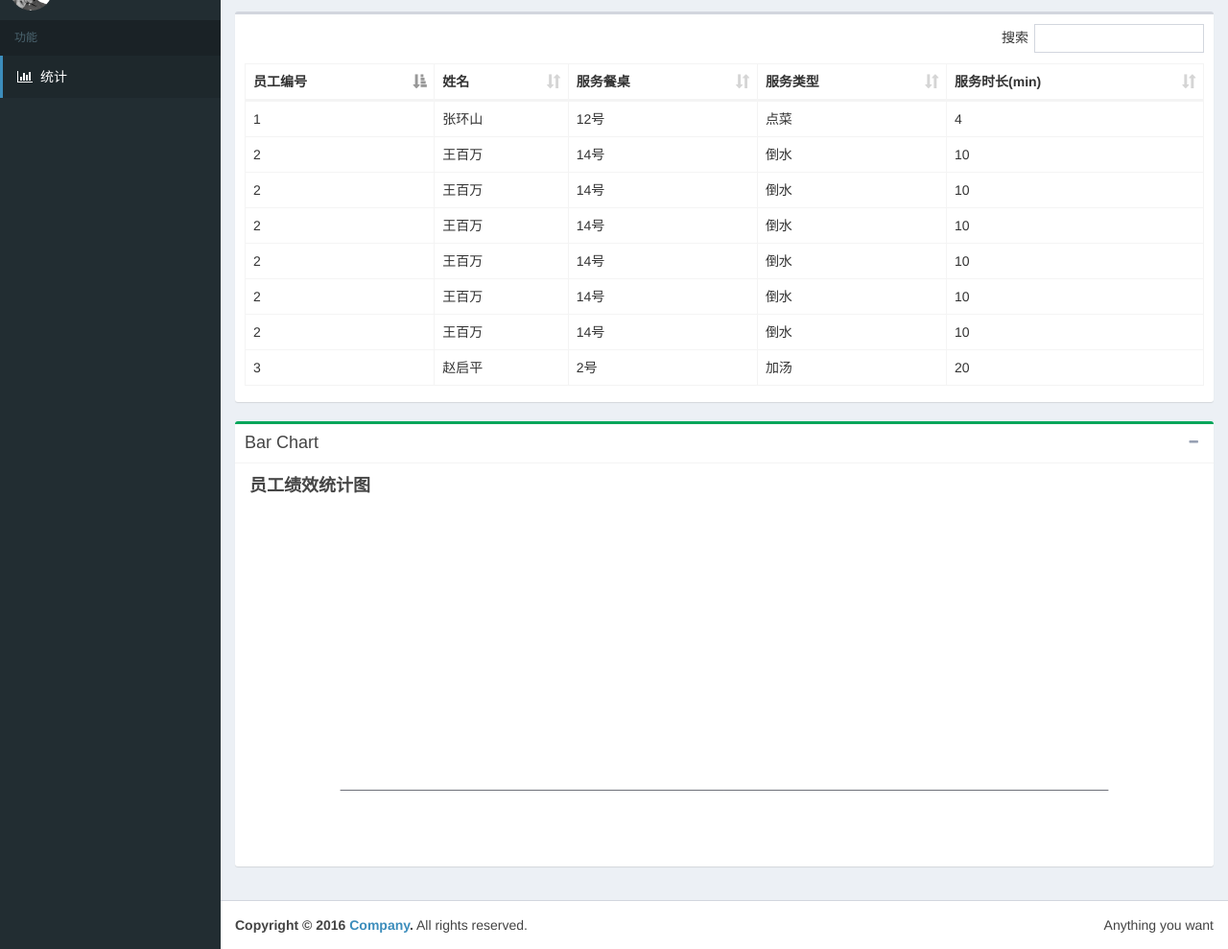
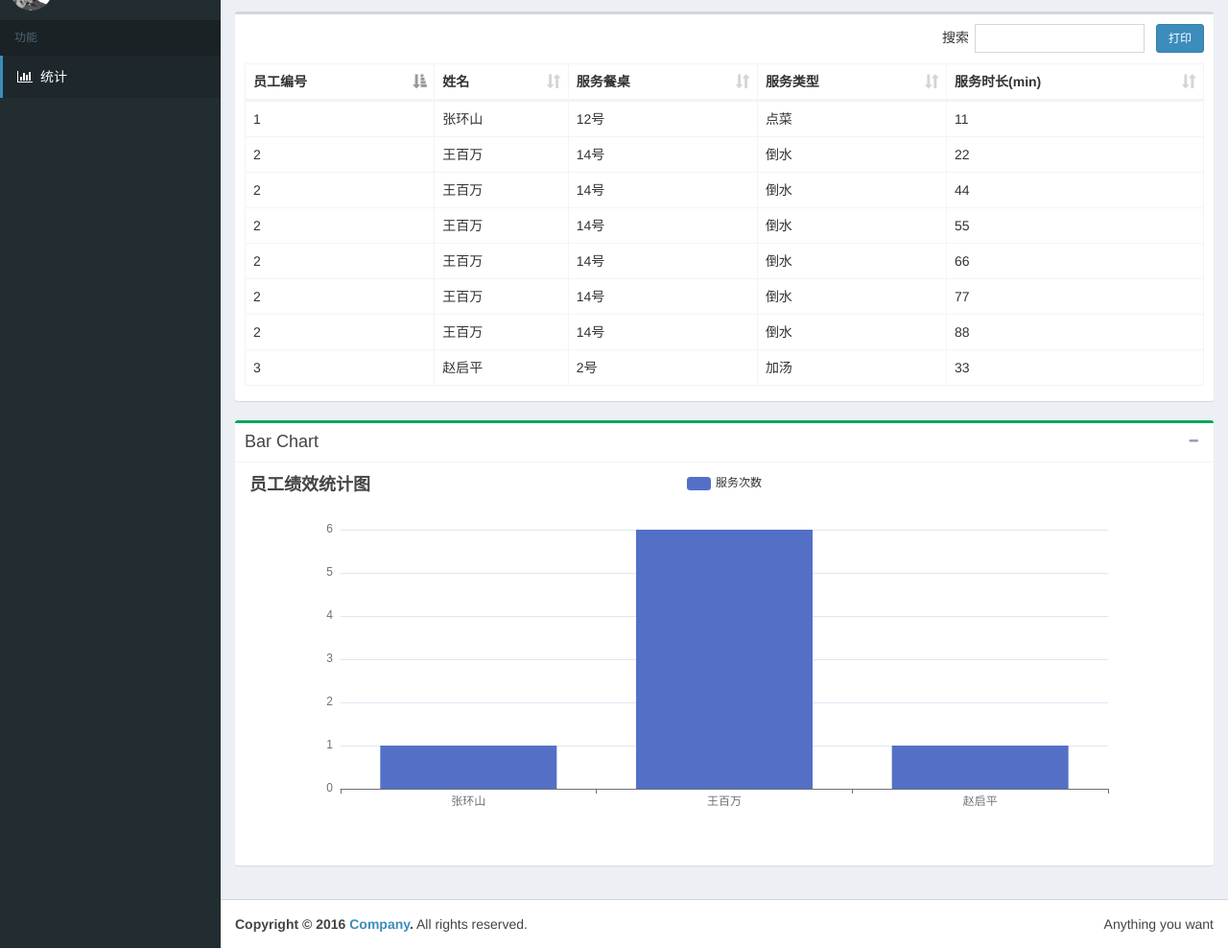
Before and after one commit to zqhGeek/ReportSystem_web, a plain HTML site: page html/starter.html in a window 1280 px wide. Shown: the part 94-1083 px from the top of the page at 96% size. Drawn offline with nearby package versions, Linux system fonts and the light colour scheme; a web font is replaced by a local one.

Commit message:
修改数据处理

```diff
--- a/html/starter.html
+++ b/html/starter.html
@@ -59,7 +59,7 @@ desired effect
     <header class="main-header">
 
         <!-- Logo -->
-        <a href="index2.html" class="logo">
+        <a href="starter.html" class="logo">
             <!-- mini logo for sidebar mini 50x50 pixels -->
             <span class="logo-mini"><b>点</b>餐</span>
             <!-- logo for regular state and mobile devices -->
@@ -162,9 +162,9 @@ desired effect
             <div class="row">
                 <div class="col-xs-12">
                     <div class="box">
+                        <!-- /.box-body -->
+                        <div class="box-body" style="min-height: 200px">
 
-                        <!-- /.box-body -->
-                        <div class="box-body">
                             <table id="example1" class="table table-bordered table-hover dataTable" width="100%"
                                    role="grid" aria-describedby="example2_info">
                                 <thead>
@@ -180,6 +180,9 @@ desired effect
 
                                 </tbody>
                             </table>
+                            <div class="overlay">
+                                <i class="fa fa-refresh fa-spin"></i>
+                            </div>
                         </div>
                         <!-- /.box-body -->
                     </div>
@@ -318,8 +321,121 @@ desired effect
 <!-- 引入 ECharts 文件 -->
 <script src="../js/echarts.js"></script>
 <script>
+    let time_array = [];
+    let json_data;
     $(function () {
+//        initDataBaseTable();
+        // 基于准备好的dom，初始化echarts实例
+        let myChart = echarts.init(document.getElementById('chart_main'));
+        initChart(myChart);
+
+
+        $.getJSON("../data/data.txt", function (json) {
+            json_data = json;
+            $.each(json, function (i, field) {
+                time_array.push(field.time);
+            });
+            time_array.sort(function (a, b) {
+                return Number(b) - Number(a);
+            });
+            console.log(time_array);
+            getLastServiceData(myChart);
+        });
+
+
+//        analysisData();
+    });
+    function getLastServiceData(myChart) {
+        let last_time = time_array[0];
+        let service_array = [];
+        $.each(json_data, function (i, field) {
+            if (typeof(field) === "object" && field.time === last_time) {
+                initDataBaseTable(field.service);
+                $(".overlay").remove();
+                $.each(field.service, function (k1, v1) {
+                    let service_model = {number: "", name: "", service: 0};
+                    service_model.name = v1.name;
+                    service_model.number = v1.number;
+                    service_model.service = 1;
+                    let model = service_array.find(function (currentValue, index, arr) {
+                        return currentValue.number === v1.number;
+                    });
+                    if (model === undefined) {
+                        service_array.push(service_model);
+                    } else {
+                        model.service = model.service + 1;
+                    }
+                });
+            }else {
+                console.log(field.time);
+            }
+        });
+        console.log(service_array);
+        let x_data = [];
+        let y_data = [];
+        for (let i = 0; i < service_array.length; i++) {
+            x_data[i] = service_array[i].name;
+            y_data[i] = service_array[i].service;
+        }
+        console.log(x_data);
+        console.log(y_data);
+        setChart(myChart, x_data, y_data);
+    }
+    function creatTimeHtml() {
+        let html = '<div class="dropdown" style="float: left;">' +
+            '<button class="btn btn-default dropdown-toggle" type="button" id="dropdownMenu" data-toggle="dropdown" aria-haspopup="true" aria-expanded="true">' +
+            'Dropdown' +
+            '<span class="caret"></span>' +
+            '</button>' +
+            '<ul class="dropdown-menu" aria-labelledby="dropdownMenu">' +
+            '<li><a href="#">Action</a></li>' +
+            '<li><a href="#">Another action</a></li>' +
+            '<li><a href="#">Something else here</a></li></ul>';
+
+    }
+    function analysisData() {
+        $.getJSON("../data/data.txt", function (json) {
+            $.each(json, function (i, field) {
+                let service_model = {time: "", name: "", service: 0};
+                let a = typeof(field.service);
+                time_array.push(field.time);
+                if (a === "object") {
+                    console.log(field.service);
+                    $.each(field.service, function (k1, v1) {
+                        let service_model = {number: "", name: "", service: 0};
+                        service_model.name = v1.name;
+                        service_model.number = v1.number;
+                        service_model.service = 1;
+                        let model = service_array.find(function (currentValue, index, arr) {
+                            return currentValue.number === v1.number;
+                        });
+                        if (model === undefined) {
+                            service_array.push(service_model);
+                        } else {
+                            model.service = model.service + 1;
+                        }
+                    });
+
+                } else {
+                    console.log(field.service);
+                }
+            });
+            console.log(service_array);
+            let x_data = [];
+            let y_data = [];
+            for (let i = 0; i < service_array.length; i++) {
+                x_data[i] = service_array[i].name;
+                y_data[i] = service_array[i].service;
+            }
+            console.log(x_data);
+            console.log(y_data);
+            setChart(myChart, x_data, y_data);
+        });
+    }
+
+    function initDataBaseTable(data,time_html) {
         $("#example1").DataTable({
+            "dom": '<"time"><"print">frtip',
             "paging": false,
             "deferRender": true,//延迟渲染，可以提高初始化的速度
             "lengthChange": false,
@@ -327,8 +443,9 @@ desired effect
             "ordering": true,
             "info": false,
             "autoWidth": true,
-            "processing": true,
-            "ajax": "../data/data.txt",
+            "processing": false,
+            "data":data,
+//            "ajax": "../data/data.txt",
             "columns": [
                 {"data": "number"},
                 {"data": "name"},
@@ -341,53 +458,46 @@ desired effect
                 "search": "搜索"
             }
         });
-        var json_data;
-        var name_array=[];
-        var service_array;
-        $.getJSON("../data/data.txt", function (json) {
-            json_data = json;
-            $.each(json, function (i, field) {
-                var a = typeof(field);
-                var time;
-                if (a === "object") {
-                    console.log(i);
-                    console.log(field);
-                    $.each(field, function(k1, v1) {
-                        var name_model = {number: "", name: ""};
-                        name_model.name = v1.name;
-                        name_model.number = v1.number;
-                        name_array.push(name_model);
-                        name_array.every(function (data) {
-                            return data.number ===v1.number;
-                        })
-                        console.log(k1);
-                        console.log(v1);
-                    });
-
-                }else if (i==="time"){
-                    time = i;
-                    console.log(i);
-                    console.log(field);
-                }else {
-                    console.log(i);
-                    console.log(field);
+        $("div.time").html(time_html);
+        $("div.print").html('<div style="width: 50px ;float: right; margin-left: 12px"><button type="button" class="btn btn-block btn-primary btn-sm" id="btn_print" onclick="">打印</button></div>');
     }
 
-            });
-        });
-    });
+    function print_data() {
 
-    // 基于准备好的dom，初始化echarts实例
-    var myChart = echarts.init(document.getElementById('chart_main'));
-
+    }
+    function setChart(myChart, x_data, y_data) {
         // 指定图表的配置项和数据
-    var option = {
+        let option = {
             title: {
                 text: '员工绩效统计图'
             },
             tooltip: {},
             legend: {
-            data: ['工作量']
+                data: ['服务次数']
+            },
+            xAxis: {
+                data: x_data
+            },
+            yAxis: {},
+            series: [{
+                name: '服务次数',
+                type: 'bar',
+                data: y_data
+            }]
+        };
+        // 使用刚指定的配置项和数据显示图表。
+        myChart.setOption(option);
+    }
+    function initChart(myChart) {
+
+        // 指定图表的配置项和数据
+        let option = {
+            title: {
+                text: '员工绩效统计图'
+            },
+            tooltip: {},
+            legend: {
+                data: []
             },
             xAxis: {
                 data: []
@@ -402,6 +512,8 @@ desired effect
 
         // 使用刚指定的配置项和数据显示图表。
         myChart.setOption(option);
+    }
+
 </script>
 <!-- Optionally, you can add Slimscroll and FastClick plugins.
      Both of these plugins are recommended to enhance the
```
Also changed, not shown: data/data.txt. Lines whose indentation alone changed are shown as unchanged.
